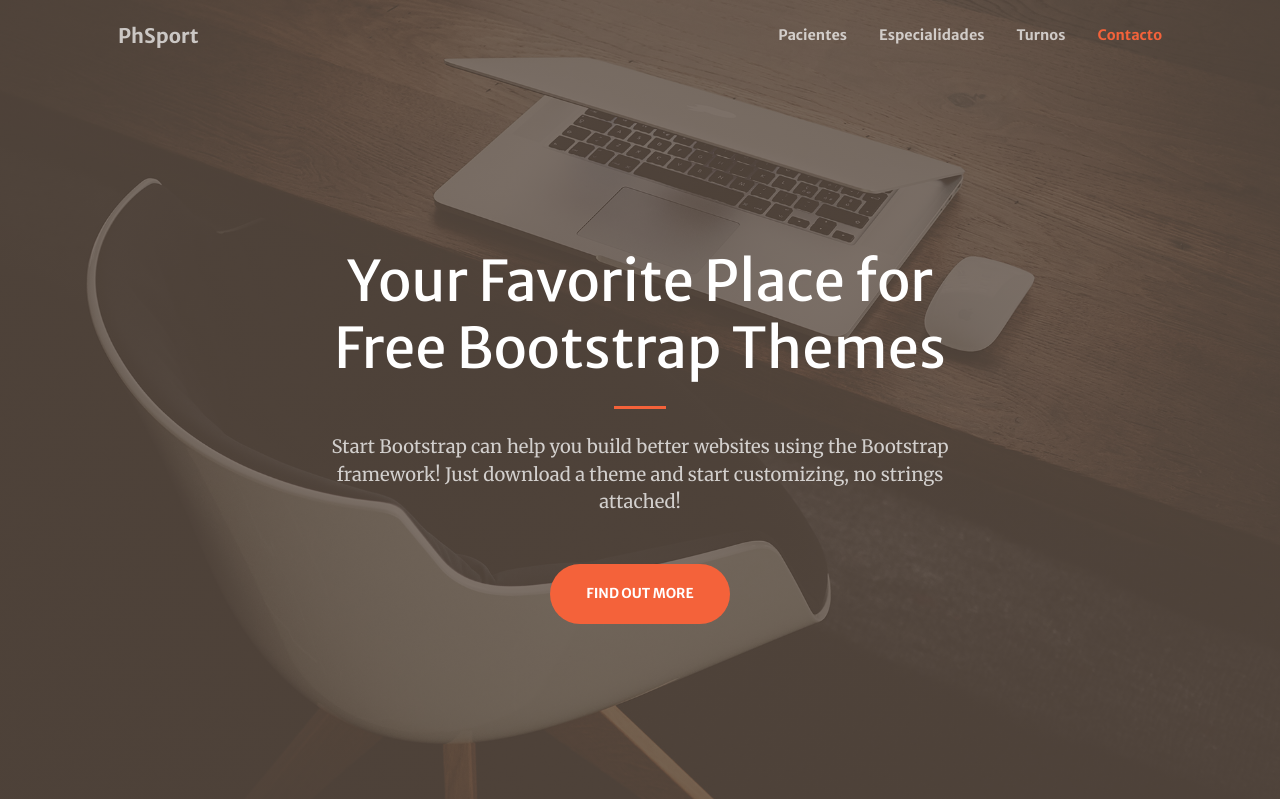
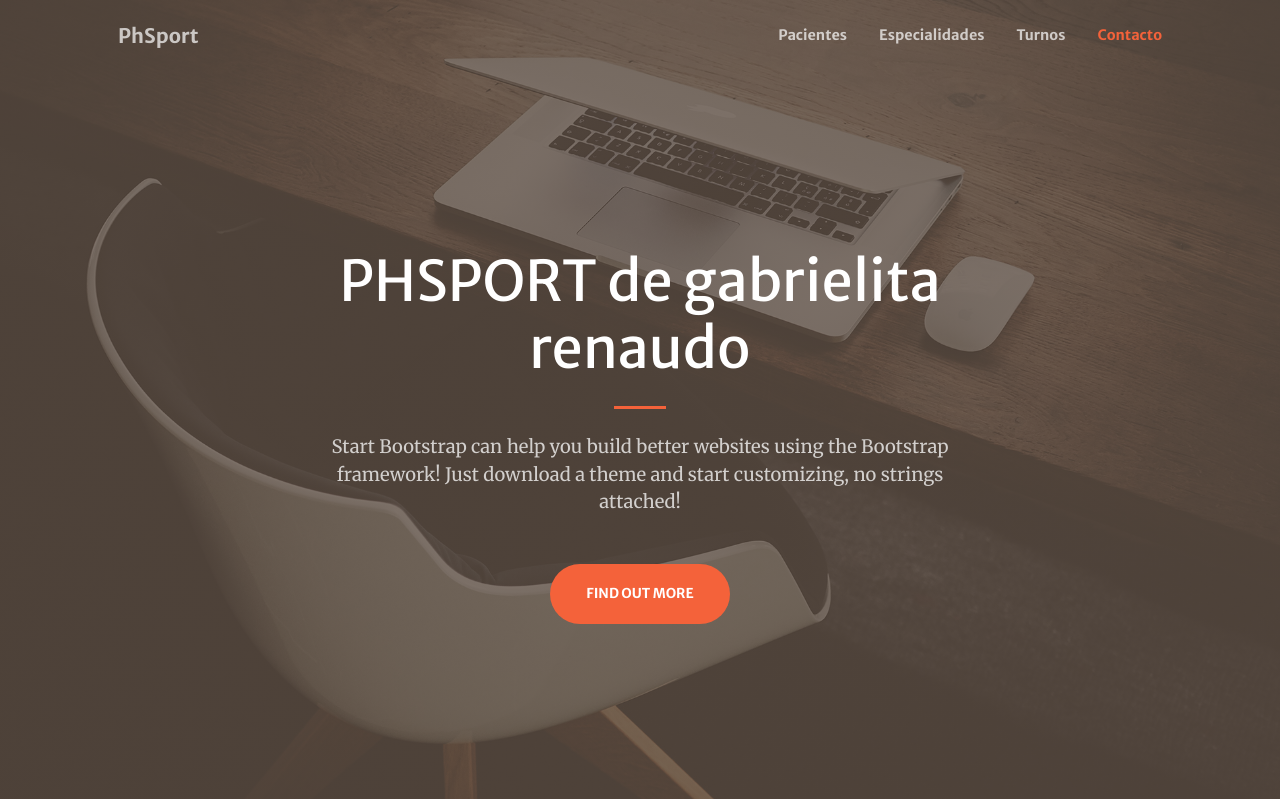
Before and after one commit to MarceloaRuiz/PhSport, a Django app: page /index/ in a window 1280 px wide. Shown: the top 799 px of the page. Run offline with Django 4.2, Linux system fonts and the light colour scheme; some libraries are stand-ins or nearby versions.

Commit message:
Primer commit funcional

```diff
--- a/templates/PhSport/base.html
+++ b/templates/PhSport/base.html
@@ -40,7 +40,7 @@
             <div class="container px-4 px-lg-5 h-100">
                 <div class="row gx-4 gx-lg-5 h-100 align-items-center justify-content-center text-center">
                     <div class="col-lg-8 align-self-end">
-                        <h1 class="text-white font-weight-bold">Your Favorite Place for Free Bootstrap Themes</h1>
+                        <h1 class="text-white font-weight-bold">PHSPORT de gabrielita renaudo</h1>
                         <hr class="divider" />
                     </div>
                     <div class="col-lg-8 align-self-baseline">
```
